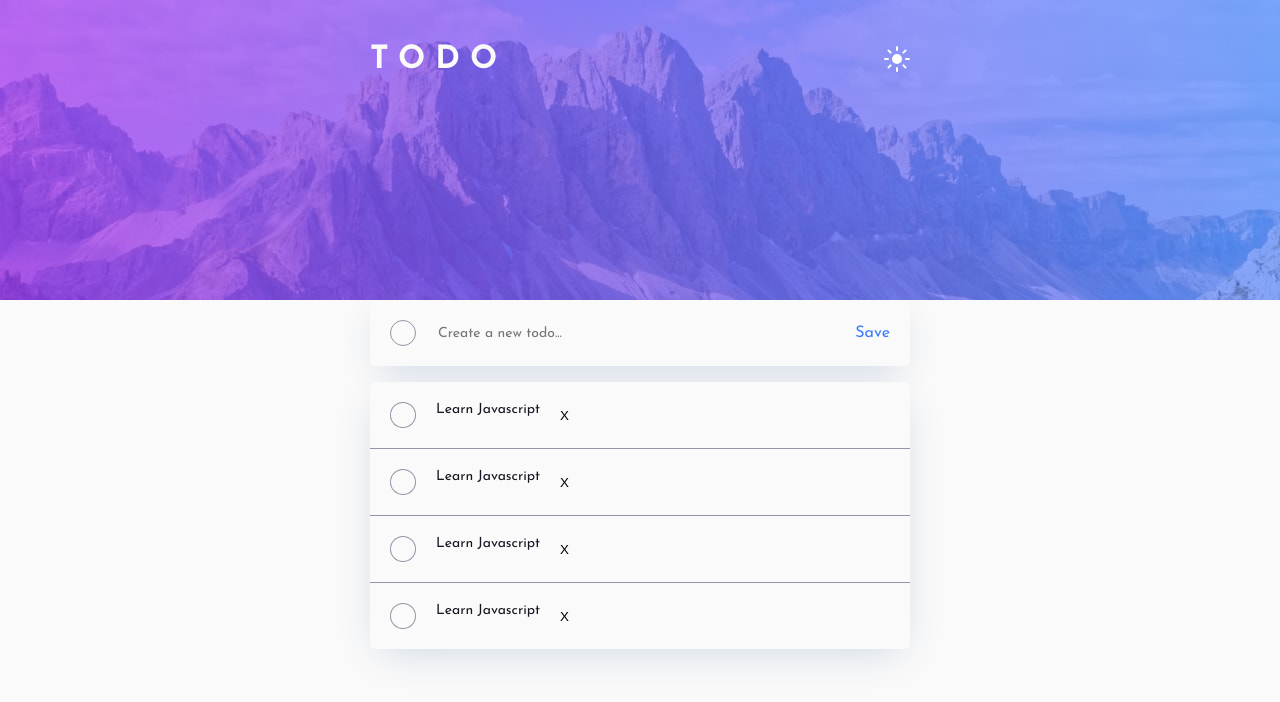
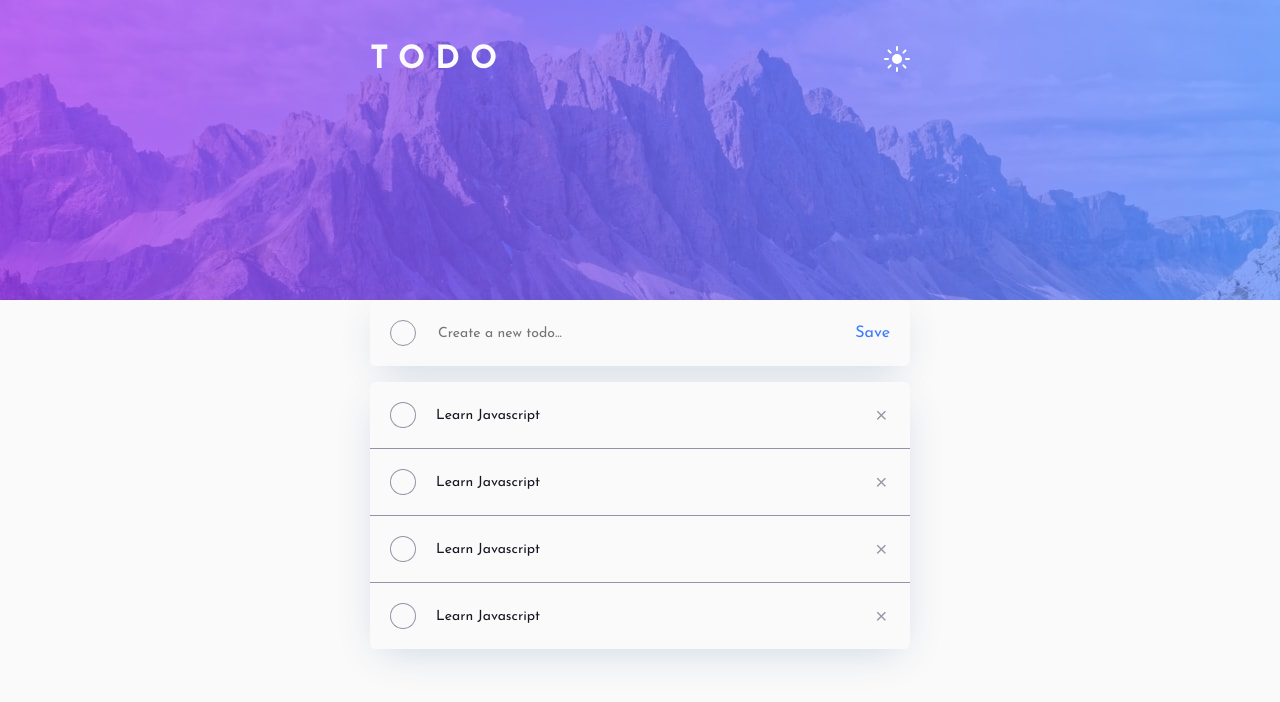
Before and after one commit to angeleraser/todo-app-frontendmentor, a React (Create React App) app: page / in a window 1280 px wide. Shown: the top 702 px of the page. Built offline with nearby package versions, Linux system fonts and the light colour scheme.

Commit message:
feat: Add hover styles in TodoItem and checked state in CompleteTaskBtn

```diff
--- a/src/assets/svg/svg.js
+++ b/src/assets/svg/svg.js
@@ -18,3 +18,9 @@ export const iconSun = (
     />
   </svg>
 );
+
+export const iconCheck = (
+  <svg xmlns="http://www.w3.org/2000/svg" width="11" height="9">
+    <path stroke-width="2" d="M1 4.304L3.696 7l6-6" />
+  </svg>
+);
--- /dev/null
+++ b/src/components/Main/TodoList/TodoItem/Buttons/CompleteTaskBtn.js
@@ -0,0 +1,16 @@
+import React, { useState } from "react";
+import { iconCheck } from "../../../../../assets/svg/svg";
+
+export const CompleteTaskBtn = ({ onClick }) => {
+  const [isChecked, setIsChecked] = useState(false);
+  const handleCheck = () => {
+    setIsChecked(!isChecked);
+  };
+  return (
+    <div className={`complete-task-btn-wrapper${isChecked ? " checked" : ""}`}>
+      <button onClick={handleCheck} aria-label="Complete task button">
+        {iconCheck}
+      </button>
+    </div>
+  );
+};
--- /dev/null
+++ b/src/components/Main/TodoList/TodoItem/Buttons/DeleteTaskBtn.js
@@ -0,0 +1,5 @@
+import React from "react";
+
+export const DeleteTaskBtn = ({onClick}) => {
+  return <button aria-label="Delete task button" className="delete-task-btn">+</button>;
+};
--- a/src/components/Main/TodoList/TodoItem/TodoItem.js
+++ b/src/components/Main/TodoList/TodoItem/TodoItem.js
@@ -1,13 +1,13 @@
 import React from "react";
+import { CompleteTaskBtn } from "./Buttons/CompleteTaskBtn";
+import { DeleteTaskBtn } from "./Buttons/DeleteTaskBtn";
 
 export const TodoItem = () => {
   return (
     <div className="task-item">
-      <div className="complete-task-btn">
-        <button aria-label="Complete task button"></button>
-      </div>
-      <h3>Learn Javascript</h3>
-      <button className="delete-task">X</button>
+      <CompleteTaskBtn />
+      <button className="task-name">Learn Javascript</button>
+      <DeleteTaskBtn />
     </div>
   );
 };
--- /dev/null
+++ b/src/styles/components/Main/TodoList/TodoItem/Buttons/CompleteTaskBtn.css
@@ -0,0 +1,50 @@
+/* Complete task button */
+.complete-task-btn-wrapper {
+  display: flex;
+  align-items: center;
+  justify-content: center;
+  width: 20px;
+  height: 20px;
+  flex-shrink: 0;
+  background-color: var(--dark-grayish-blue);
+  background-image: none;
+  padding: 1px;
+  border-radius: 50%;
+}
+
+.complete-task-btn-wrapper:hover {
+  background-color: transparent;
+  background-image: var(--checkbox-bg);
+}
+
+.complete-task-btn-wrapper button {
+  width: 100%;
+  background-color: var(--card-bg-color);
+  height: 100%;
+  border-radius: 50%;
+}
+
+.complete-task-btn-wrapper svg {
+  stroke: transparent;
+  fill: none;
+}
+
+/* Checked styles */
+.complete-task-btn-wrapper.checked {
+  background-image: var(--checkbox-bg);
+}
+
+.complete-task-btn-wrapper.checked button {
+  background-color: transparent;
+}
+
+.complete-task-btn-wrapper.checked svg {
+  stroke: var(--light-gray);
+}
+
+@media screen and (min-width: 768px) {
+  .complete-task-btn-wrapper {
+    width: 26px;
+    height: 26px;
+  }
+}
--- /dev/null
+++ b/src/styles/components/Main/TodoList/TodoItem/Buttons/DeleteTaskBtn.css
@@ -0,0 +1,14 @@
+/* Delete task button */
+.delete-task-btn {
+  display: flex;
+  font-family: var(--ff-josefin-sans);
+  font-size: var(--fs-x);
+  align-items: center;
+  line-height: 0;
+  flex-shrink: 0;
+  font-weight: var(--fw-ultralight);
+  margin: 0 0 0 auto;
+  transform: rotate(45deg);
+  color: var(--dark-grayish-blue);
+  transition: all 0.5s;
+}
--- /dev/null
+++ b/src/styles/components/Main/TodoList/TodoItem/TodoItem.css
@@ -0,0 +1,29 @@
+/* Item */
+.todo-list .task-item {
+  border-radius: 0;
+  box-shadow: none;
+  overflow: hidden;
+}
+
+.todo-list .task-item::before {
+  display: none;
+}
+
+.todo-list .task-item:not(:last-child) {
+  border-bottom: 1px solid var(--dark-grayish-blue);
+}
+
+/* Task name */
+.todo-list .task-item .task-name {
+  display: flex;
+  align-items: center;
+  color: var(--text-color);
+  font-size: var(--fs-s);
+  width: auto;
+  font-family: var(--ff-josefin-sans);
+  transition: all 0.5s;
+}
+
+.dark-mode .task-item:hover .task-name {
+  color: var(--bright-cyan);
+}
--- a/src/styles/components/Main/TodoList/TodoList.css
+++ b/src/styles/components/Main/TodoList/TodoList.css
@@ -5,57 +5,3 @@
   border-radius: 6px;
   box-shadow: var(--box-shadow);
 }
-
-/* Item */
-.todo-list .task-item {
-  border-radius: 0;
-  box-shadow: none;
-}
-
-.todo-list .task-item::before {
-  display: none;
-}
-
-.todo-list .task-item:not(:last-child) {
-  border-bottom: 1px solid var(--dark-grayish-blue);
-}
-
-.todo-list .task-item h3 {
-  color: var(--text-color);
-  font-size: var(--fs-s);
-  font-family: var(--ff-josefin-sans);
-}
-
-/* Complete task button */
-
-.todo-list .task-item .complete-task-btn {
-  display: flex;
-  align-items: center;
-  justify-content: center;
-  width: 20px;
-  height: 20px;
-  flex-shrink: 0;
-  background-color: var(--dark-grayish-blue);
-  background-image: none;
-  padding: 1px;
-  border-radius: 50%;
-}
-
-.todo-list .task-item .complete-task-btn:hover {
-  background-color: transparent;
-  background-image: var(--checkbox-bg);
-}
-
-.todo-list .task-item .complete-task-btn button {
-  width: 100%;
-  background-color: var(--card-bg-color);
-  height: 100%;
-  border-radius: 50%;
-}
-
-@media screen and (min-width: 768px) {
-  .todo-list .task-item .complete-task-btn {
-    width: 26px;
-    height: 26px;
-  }
-}
--- a/src/styles/index.css
+++ b/src/styles/index.css
@@ -28,3 +28,7 @@
 @import "./components/Main/TodoList/TodoList.css";
 /* List Nav */
 @import "./components/Main/TodoList/ListNav/ListNav.css";
+/* Todo List Item */
+@import "./components/Main/TodoList/TodoItem/TodoItem.css";
+@import "./components/Main/TodoList/TodoItem/Buttons/CompleteTaskBtn.css";
+@import "./components/Main/TodoList/TodoItem/Buttons/DeleteTaskBtn.css";
--- a/src/styles/settings/settings.css
+++ b/src/styles/settings/settings.css
@@ -1,6 +1,7 @@
 :root {
   /* Colours */
   --bright-blue: hsl(220, 98%, 61%);
+  --bright-cyan: hsl(192, 100%, 67%);
 
   /* Checkbox BG */
   --checkbox-bg: linear-gradient(hsl(192, 100%, 67%), hsl(280, 87%, 65%));
@@ -16,6 +17,7 @@
   --fs-x: 32px;
 
   /* Font Weights */
+  --fw-ultralight: 100;
   --fw-regular: 400;
   --fw-bold: 700;
 
```
